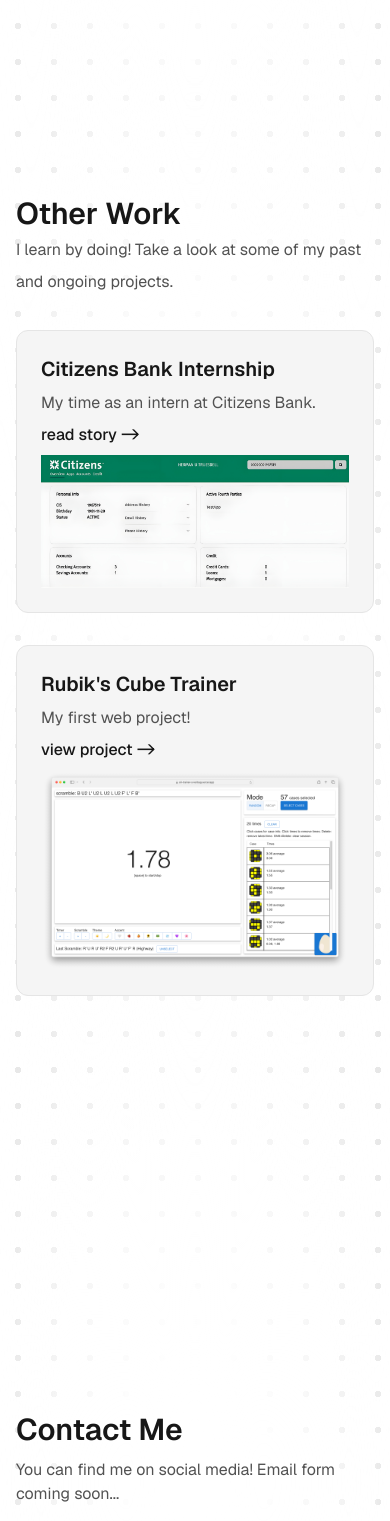
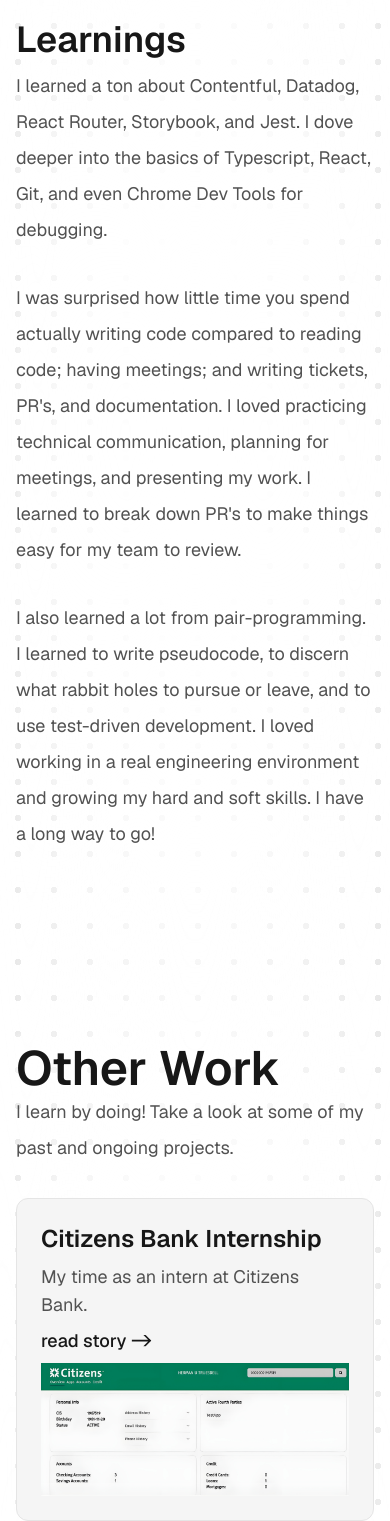
Before and after one commit to s-leirbag/portfolio, a Next.js app: page /butcherbox in a window 390 px wide. Shown: the part 6976-8497 px from the top of the page. Built offline with nearby package versions, Linux system fonts and the light colour scheme.

Commit message:
breakpoints, typography rework, project page link simplification, block padding fixes

```diff
--- a/app/layout.tsx
+++ b/app/layout.tsx
@@ -49,7 +49,7 @@ export default function RootLayout({
   return (
     <html lang="en">
       <body
-        className={`${geistSans.variable} ${geistMono.variable} antialiased md:text-lg font-[family-name:var(--font-geist-sans)] bg-[radial-gradient(#e5e5e5_3px,transparent_3px)] dark:bg-[radial-gradient(#262626_3px,transparent_3px)] [background-size:36px_36px]`}
+        className={`${geistSans.variable} ${geistMono.variable} antialiased text-lg lg:text-xl font-[family-name:var(--font-geist-sans)] bg-[radial-gradient(#e5e5e5_3px,transparent_3px)] dark:bg-[radial-gradient(#262626_3px,transparent_3px)] [background-size:36px_36px]`}
       >
         <div className="absolute w-24 md:w-32 p-4 md:p-8">
           <div className="absolute inset-0 gradient-bg-thick blur-lg" />
--- a/app/lib/content.tsx
+++ b/app/lib/content.tsx
@@ -187,8 +187,8 @@ function renderBlock(block: Block, index: number): React.ReactNode {
       return (
         <div key={index} className="relative py-32">
           {gradientBg}
-          <div className="lg:pr-8">
-            <h3 className="text-2xl md:text-5xl mb-2 rounded font-semibold">
+          <div>
+            <h3 className="text-4xl lg:text-5xl mb-2 rounded font-semibold">
               {block.heading}
             </h3>
             <div className="space-y-8">
@@ -204,8 +204,8 @@ function renderBlock(block: Block, index: number): React.ReactNode {
       return (
         <div key={index} className="relative py-32">
           {gradientBg}
-          <div className="text-center lg:px-32">
-            <h3 className="text-2xl md:text-5xl mb-2 rounded font-semibold">
+          <div className="text-center md:px-16 lg:px-32">
+            <h3 className="text-4xl lg:text-5xl mb-2 rounded font-semibold">
               {block.heading}
             </h3>
             <div className="space-y-8">
@@ -221,8 +221,8 @@ function renderBlock(block: Block, index: number): React.ReactNode {
       return (
         <div key={index} className="relative py-32">
           {gradientBg}
-          <div className="lg:pr-64">
-            <h3 className="text-2xl md:text-5xl mb-2 rounded font-semibold">
+          <div className="md:pr-32 lg:pr-64">
+            <h3 className="text-4xl lg:text-5xl mb-2 rounded font-semibold">
               {block.heading}
             </h3>
             <div className="space-y-8">
@@ -244,9 +244,11 @@ function renderBlock(block: Block, index: number): React.ReactNode {
               block.type === "imageAboveTextCenter" ? "text-center" : ""
             }
           >
-            <div className="flex flex-row justify-center">{renderImageSet(block.imageSet)}</div>
+            <div className="flex flex-row justify-center">
+              {renderImageSet(block.imageSet)}
+            </div>
             {block.heading && (
-              <h3 className="text-2xl md:text-5xl mt-8 mb-2 rounded font-semibold">
+              <h3 className="text-4xl lg:text-5xl mt-8 mb-2 rounded font-semibold">
                 {block.heading}
               </h3>
             )}
@@ -265,10 +267,10 @@ function renderBlock(block: Block, index: number): React.ReactNode {
       return (
         <div key={index} className="relative py-32">
           {gradientBg}
-          <div className="lg:grid lg:grid-cols-2 gap-8 space-y-8 lg:space-y-0">
+          <div className="md:grid md:grid-cols-2 gap-8 space-y-8 md:space-y-0">
             <div className="m-auto">{renderImageSet(block.imageSet)}</div>
             <div className={block.imageRight ? "col-start-1 row-start-1" : ""}>
-              <h3 className="text-2xl md:text-5xl mb-2 rounded font-semibold">
+              <h3 className="text-4xl lg:text-5xl mb-2 rounded font-semibold">
                 {block.heading}
               </h3>
               <div className="space-y-8">
@@ -289,14 +291,14 @@ function renderBlock(block: Block, index: number): React.ReactNode {
 // Main component to render the entire project
 export function ProjectPage({ project }: { project: ProjectContent }) {
   return (
-    <div className="relative w-full sm:w-[640px] md:w-[768px] lg:w-[1024px] m-auto">
+    <div className="relative w-full lg:w-[1024px] m-auto">
       <div className="absolute inset-0 -z-10 gradient-bg blur-xl" />
 
       {/* Hero Section */}
       <div className="relative">
         <div className="absolute inset-y-0 w-[calc(100vw-2rem)] left-1/2 -translate-x-1/2 -z-10 gradient-bg-thick blur-xl" />
         <div className="py-16 px-4 md:px-16 pt-[calc(25vh)] gap-8 flex flex-col">
-          <h1 className="text-5xl md:text-8xl py-0.5 rounded font-semibold bg-gradient-to-r from-sky-500 to-sky-300 dark:to-sky-200 bg-clip-text text-transparent">
+          <h1 className="text-5xl md:text-7xl lg:text-8xl py-0.5 rounded font-semibold bg-gradient-to-r from-sky-500 to-sky-300 dark:to-sky-200 bg-clip-text text-transparent">
             {project.title}
           </h1>
           <div className="space-y-8">
@@ -305,7 +307,7 @@ export function ProjectPage({ project }: { project: ProjectContent }) {
             )}
           </div>
 
-          <div className="pt-4 grid grid-cols-[repeat(auto-fit,minmax(120px,1fr))] gap-2 gap-y-8 max-w-lg">
+          <div className="pt-4 grid grid-cols-[repeat(auto-fit,minmax(140px,1fr))] gap-2 gap-y-8 max-w-lg">
             <div className="space-y-2">
               <strong>Stack</strong>
               {project.stack.map((item, index) => (
@@ -328,7 +330,7 @@ export function ProjectPage({ project }: { project: ProjectContent }) {
                 <strong>Link</strong>
                 <Link
                   href={project.link}
-                  className="block w-fit rounded-lg bg-sky-500 hover:bg-[#0ea5e9e6] text-neutral-50 py-4 px-4 sm:px-5"
+                  className="block w-fit rounded-lg bg-sky-500 hover:bg-[#0ea5e9e6] text-neutral-50 py-4 px-4"
                   target="_blank"
                   rel="noopener noreferrer"
                 >
@@ -347,8 +349,8 @@ export function ProjectPage({ project }: { project: ProjectContent }) {
 
       <div className="relative">
         <div className="absolute inset-y-0 w-[calc(100vw-2rem)] left-1/2 -translate-x-1/2 -z-10 gradient-bg-thick blur-xl" />
-        <div className="px-4 sm:px-16 md:px-32">
-          <h2 className="text-3xl md:text-6xl py-0.5 pt-16 rounded font-semibold text-shadow-50px">
+        <div className="px-4 md:px-32">
+          <h2 className="text-5xl lg:text-6xl py-0.5 pt-16 rounded font-semibold text-shadow-50px">
             Other Work
           </h2>
           <p className="text-shadow-20px leading-loose text-neutral-600 dark:text-neutral-300">
@@ -356,7 +358,7 @@ export function ProjectPage({ project }: { project: ProjectContent }) {
             projects.
           </p>
         </div>
-        <div className="pt-8 pb-16 px-4 md:p-16 grid grid-cols-[repeat(auto-fit,minmax(min(300px,100%),1fr))] gap-8">
+        <div className="pt-8 pb-16 px-4 md:p-16 grid grid-cols-[repeat(auto-fit,minmax(min(300px,100%),1fr))] gap-4 md:gap-8">
           {sampleN(
             projects.filter(
               (projectContent) => projectContent.title !== project.title
--- a/app/page.tsx
+++ b/app/page.tsx
@@ -6,7 +6,7 @@ import { projects } from "./data/projects";
 
 export default function Home() {
   return (
-    <div className="relative w-full sm:w-[640px] md:w-[768px] lg:w-[1024px] m-auto">
+    <div className="relative w-full lg:w-[1024px] m-auto">
       <div className="absolute inset-0 -z-10 gradient-bg blur-xl" />
       <div className="relative py-16 pt-24 px-4 md:px-16 flex flex-col justify-center gap-8 min-h-screen">
         <div className="absolute inset-y-0 w-[calc(100vw-2rem)] left-1/2 -translate-x-1/2 -z-10 gradient-bg-thick blur-xl" />
@@ -20,7 +20,7 @@ export default function Home() {
             priority
           />
           <div className="flex-1 flex flex-col gap-2">
-            <h1 className="text-5xl md:text-8xl py-0.5 font-semibold bg-gradient-to-r from-sky-600 to-sky-300 dark:to-sky-200 bg-clip-text text-transparent">
+            <h1 className="text-5xl md:text-7xl lg:text-8xl py-0.5 font-semibold bg-gradient-to-r from-sky-600 to-sky-300 dark:to-sky-200 bg-clip-text text-transparent">
               Gabriel Shiu
             </h1>
             <p className="text-neutral-600 dark:text-neutral-300">
@@ -86,8 +86,8 @@ export default function Home() {
       </div>
       <div className="relative">
         <div className="absolute inset-y-0 w-[calc(100vw-2rem)] left-1/2 -translate-x-1/2 -z-10 gradient-bg-thick blur-xl" />
-        <div className="px-4 sm:px-16 md:px-32">
-          <h2 className="text-3xl md:text-6xl py-0.5 pt-16 font-semibold text-shadow-50px">
+        <div className="px-4 md:px-32">
+          <h2 className="text-5xl lg:text-6xl py-0.5 pt-16 font-semibold text-shadow-50px">
             Work
           </h2>
           <p className="text-shadow-20px text-neutral-600 dark:text-neutral-300">
@@ -95,7 +95,7 @@ export default function Home() {
             projects.
           </p>
         </div>
-        <div className="pt-8 pb-16 px-4 md:p-16 grid grid-cols-[repeat(auto-fit,minmax(min(300px,100%),1fr))] gap-8">
+        <div className="pt-8 pb-16 px-4 md:p-16 grid grid-cols-[repeat(auto-fit,minmax(min(300px,100%),1fr))] gap-4 md:gap-8">
           {projects.map((p, i) => (
             <ProjectCard
               key={i}
--- a/app/ui/ContactMe.tsx
+++ b/app/ui/ContactMe.tsx
@@ -4,7 +4,7 @@ export default function ContactMe() {
   return (
     <div className="relative py-16 px-4 md:p-16 flex flex-col justify-center min-h-screen gap-2">
       <div className="absolute inset-y-0 w-[calc(100vw-2rem)] left-1/2 -translate-x-1/2 -z-10 gradient-bg-thick blur-xl" />
-      <h2 className="text-3xl md:text-6xl py-0.5 font-semibold">Contact Me</h2>
+      <h2 className="text-5xl lg:text-6xl py-0.5 font-semibold">Contact Me</h2>
       <p className="text-neutral-600 dark:text-neutral-300">
         You can find me on social media! Email form coming soon...
       </p>
@@ -57,7 +57,7 @@ export default function ContactMe() {
       </div>
       <Link
         href={"https://github.com/s-leirbag/portfolio"}
-        className="w-full absolute left-0 bottom-0 block p-8 sm:text-xl text-center hover:underline text-sky-500"
+        className="w-full absolute left-0 bottom-0 block p-8 text-center hover:underline text-sky-500"
       >
         https://github.com/s-leirbag/portfolio
       </Link>
--- a/app/ui/ProjectCard.tsx
+++ b/app/ui/ProjectCard.tsx
@@ -19,7 +19,7 @@ export default function ProjectCard({
       href={href}
       className="bg-neutral-100 dark:bg-neutral-800 border-neutral-200 dark:border-neutral-700 border rounded-xl p-6 flex flex-col gap-2"
     >
-      <h3 className="text-xl md:text-3xl font-semibold">{title}</h3>
+      <h3 className="text-2xl lg:text-3xl font-semibold">{title}</h3>
       <p className="text-neutral-600 dark:text-neutral-300">{blurb}</p>
       <p className="font-medium hover:underline">
         {cta} {"->"}
```
